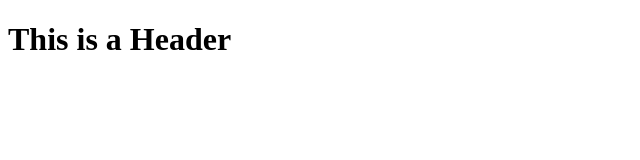
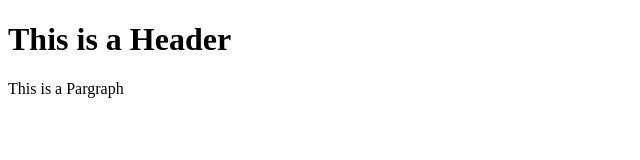
Before and after one commit to jasyael/git-test, a plain HTML site: page index.html in a window 1280 px wide. Shown: the whole page, without its empty margins (0-640 px from the left). Drawn offline with Linux system fonts and the light colour scheme.

Commit message:
Second commit

```diff
--- a/index.html
+++ b/index.html
@@ -2,5 +2,6 @@
 <html>
     <body>
     <h1> This is a Header </h1>
+    <p> This is a Pargraph</p>
     </body>
 </html>
```
